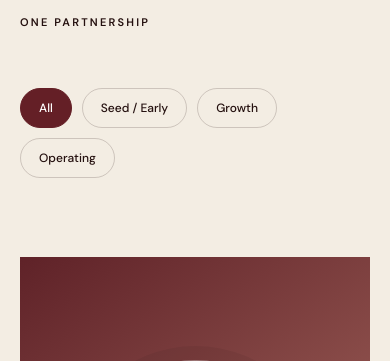
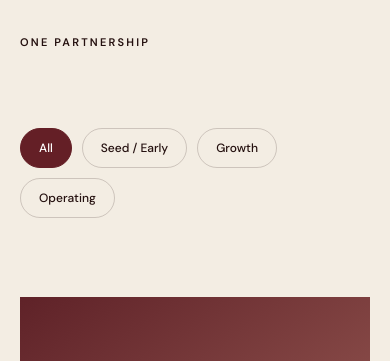
Before and after one commit to MahayanaCapital/MCP.WWW, a website: page team-en.html in a window 390 px wide. Shown: the part 83-444 px from the top of the page. Drawn offline with nearby package versions, Linux system fonts and the light colour scheme.

Commit message:
Set team label spacing to 40px

```diff
--- a/assets/css/mahayanacap.css
+++ b/assets/css/mahayanacap.css
@@ -233,7 +233,7 @@ footer .nav-link { color: #fff !important; }
 .team-hero { padding: 110px 4vw 90px; border-bottom: 1px solid var(--line); }
 .team-hero h1 { font: 600 clamp(64px, 10vw, 148px)/1 var(--serif); letter-spacing: -.065em; margin: 45px 0 55px; }
 .team-hero p { width: auto; margin: 0 0 0 auto; font: 400 18px/1.8 var(--serif); white-space: nowrap; }
-.team-hero-minimal { padding: 24px 4vw; border-bottom: 0; }
+.team-hero-minimal { padding: 40px 4vw; border-bottom: 0; }
 .team-browser { padding: 55px 4vw 140px; }
 .team-filter { display: flex; flex-wrap: wrap; gap: 10px; margin-bottom: 55px; }
 .team-filter button { border: 1px solid var(--line); background: transparent; border-radius: 999px; padding: 11px 18px; color: var(--ink); font: 500 12px var(--sans); cursor: pointer; }
@@ -363,7 +363,7 @@ html[lang="zh-TW"] .featured-copy h2 { font-size: clamp(32px, 3vw, 44px); white-
   }
   .team-directory { padding-top: 72px; }
   .team-hero { padding: 80px 20px 65px; }
-  .team-hero-minimal { padding: 20px; }
+  .team-hero-minimal { padding: 40px 20px; }
   .team-hero p { margin: 0; white-space: normal; }
   .team-browser { padding: 35px 20px 90px; }
   .insights-directory { padding-top: 72px; }
```
